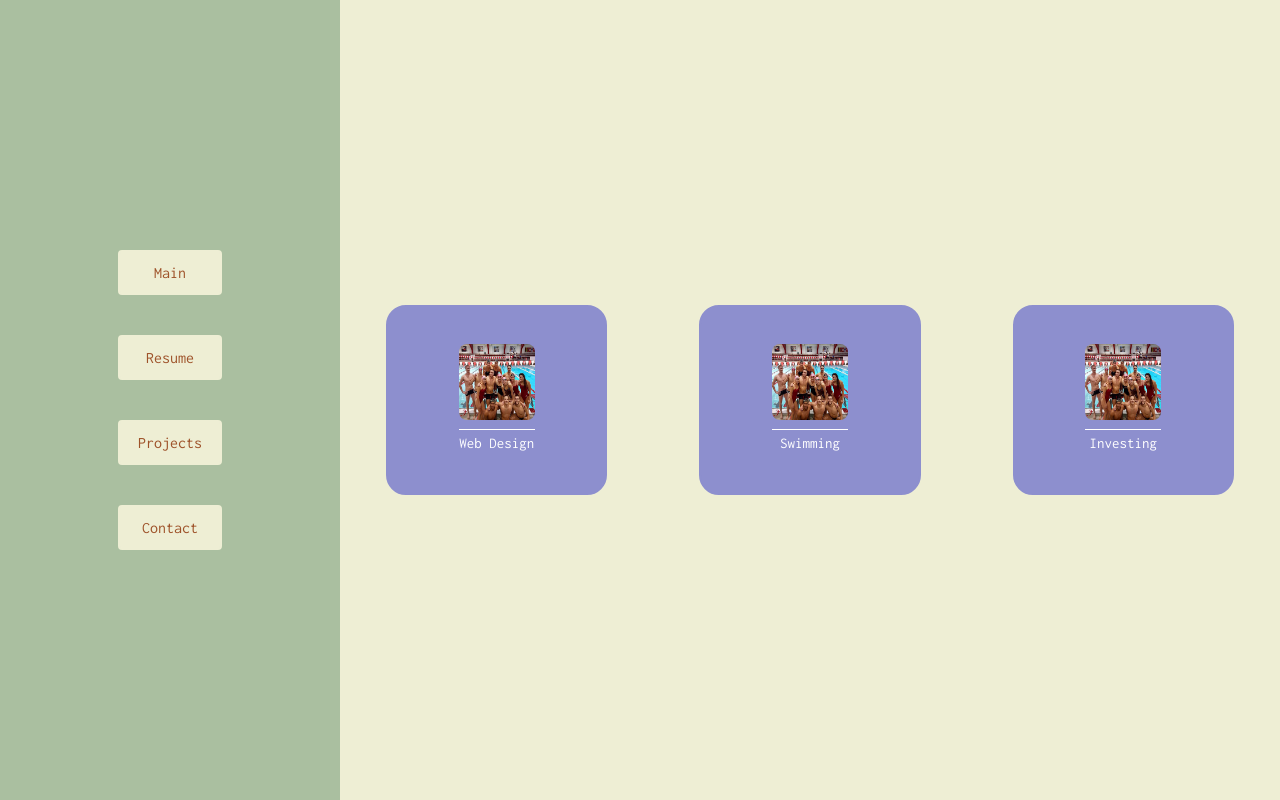
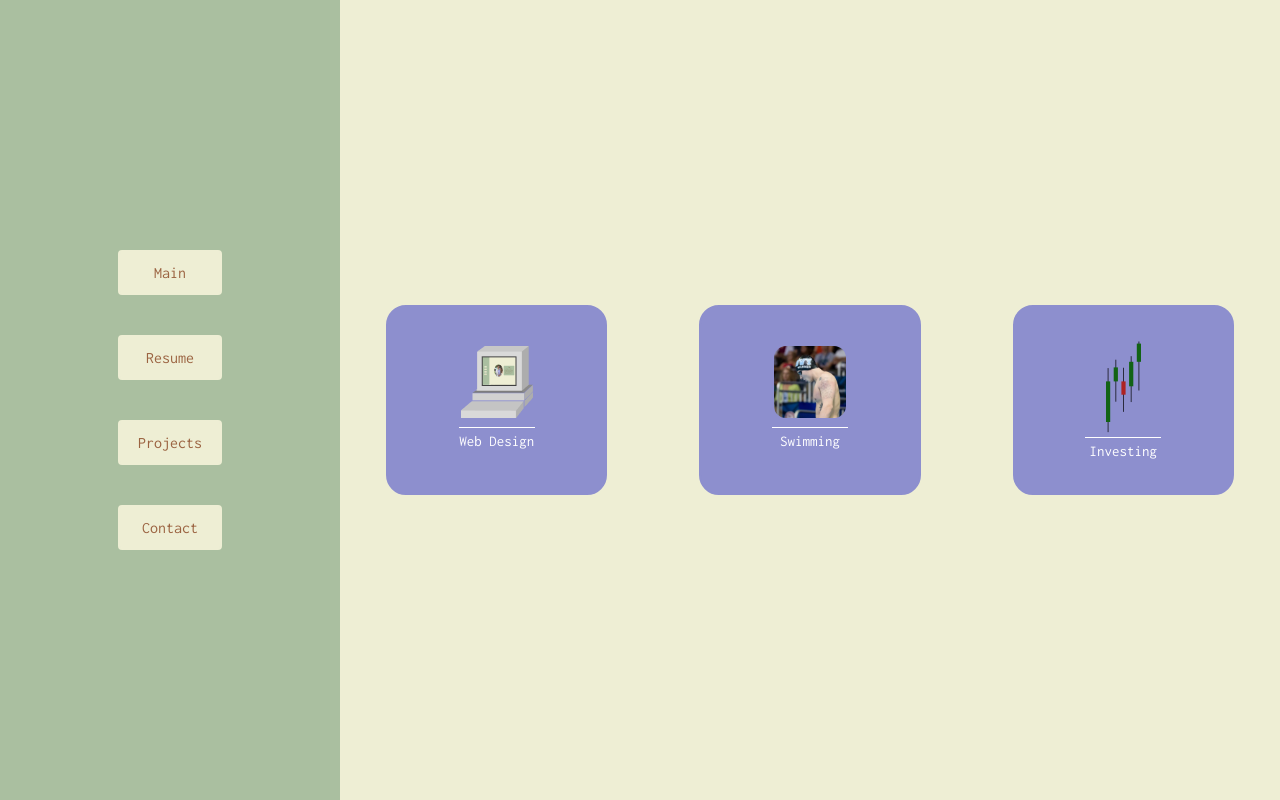
Before and after one commit to Zack-Warner/portfolio, a plain HTML site: page pages/projects/projects.html in a window 1280 px wide. Drawn offline with Linux system fonts and the light colour scheme.

Commit message:
General Imrpovements
General improvements prior to adding the FH Rocket.

```diff
--- a/indexStyles.css
+++ b/indexStyles.css
@@ -60,8 +60,8 @@ body {
   }
 
   .textBox {
-    height: 325px;
-    width: 475px;
+    height: 350px;
+    width: 501px;
     background-color: #AABFA0;
     border-radius: 16px;
     color: #723B1D;
@@ -78,7 +78,7 @@ body {
     height: 250px;
     width: 375px;
     margin: 0;
-    padding: 0 50px 0 50px;
+    padding: 15px 50px 0 63px;
     display: flex;
     justify-content: center;
     align-items: center;
@@ -92,7 +92,7 @@ nav a {
     align-items: center;
     margin-bottom: 0px;
     text-decoration: none;
-    color: #9E5229;
+    color: #9B6341;
     height: calc(100% + 2px);
     width: calc(100% + 2px);
     cursor: pointer;
--- a/pages/contact/contactStyles.css
+++ b/pages/contact/contactStyles.css
@@ -8,7 +8,7 @@ h2 {
     left: calc(50vw - 110px);
     top: 34.5vh;
     margin: 0;
-    color: white;
+    color: #9E5229;
 }
 
 .contactCardContainer {
@@ -38,6 +38,6 @@ h2 {
 
 .contactInfo span {
     display: block;
-    margin: 8px 265px 25px 20px;
+    margin: 8px 240px 25px 20px;
     color: #65422A;
 }
--- a/pages/projects/projects.html
+++ b/pages/projects/projects.html
@@ -17,15 +17,27 @@
         </div>
         <div class="projectsButtons">
             <button>
-                <div class="line"><img src="../../images/swimming.jpg"></div>
+                <div class="line"><img src="../../images/webdesignImage.png"></div>
                 <span>Web Design</span>
             </button>
             <button>
-                <div class="line"><img src="../../images/swimming.jpg"></div>
+                <div class="line"><img src="../../images/olympicTrialsImage.jpg" class="swimmingImage"></div>
                 <span>Swimming</span>
             </button>
             <button>
-                <div class="line"><img src="../../images/swimming.jpg"></div>
+                <div class="line"><svg width="35" height="100" viewBox="0 0 50 130" fill="none" xmlns="http://www.w3.org/2000/svg">
+                    <path d="M3 38V129.5" stroke="black"/>
+                    <path d="M14 26V86" stroke="black"/>
+                    <path d="M47 0V70" stroke="black"/>
+                    <path d="M36 21V53.75V86.5" stroke="black"/>
+                    <path d="M25 37.5V100.5" stroke="black"/>
+                    <rect x="44" y="3" width="6" height="26" fill="#126315"/>
+                    <rect x="33" y="29" width="6" height="35" fill="#126315"/>
+                    <rect y="57" width="6" height="58" fill="#126315"/>
+                    <rect x="11" y="37" width="6" height="20" fill="#126315"/>
+                    <rect x="22" y="57" width="6" height="19" fill="#AE2323"/>
+                    </svg>
+                </div>
                 <span>Investing</span>
             </button>
         </div>
--- a/pages/projects/projectsStyles.css
+++ b/pages/projects/projectsStyles.css
@@ -24,10 +24,13 @@ button {
 }
 
 img {
-    height: 76px;
-    width: 76px;
+    height: 72px;
+    width: 72px;
     margin-bottom: 9px;
-    border-radius: 8px;
+}
+
+.swimmingImage {
+    border-radius: 12px;
 }
 
 span {
```
Also changed, not shown: index.html (+5 -5 lines), pages/contact/contact.html (+3 -1 lines), pages/resume/resume.html (+2 -2 lines), images/indexImage.png, images/olympicTrialsImage.jpg (added), images/webdesignImage.png (added).
